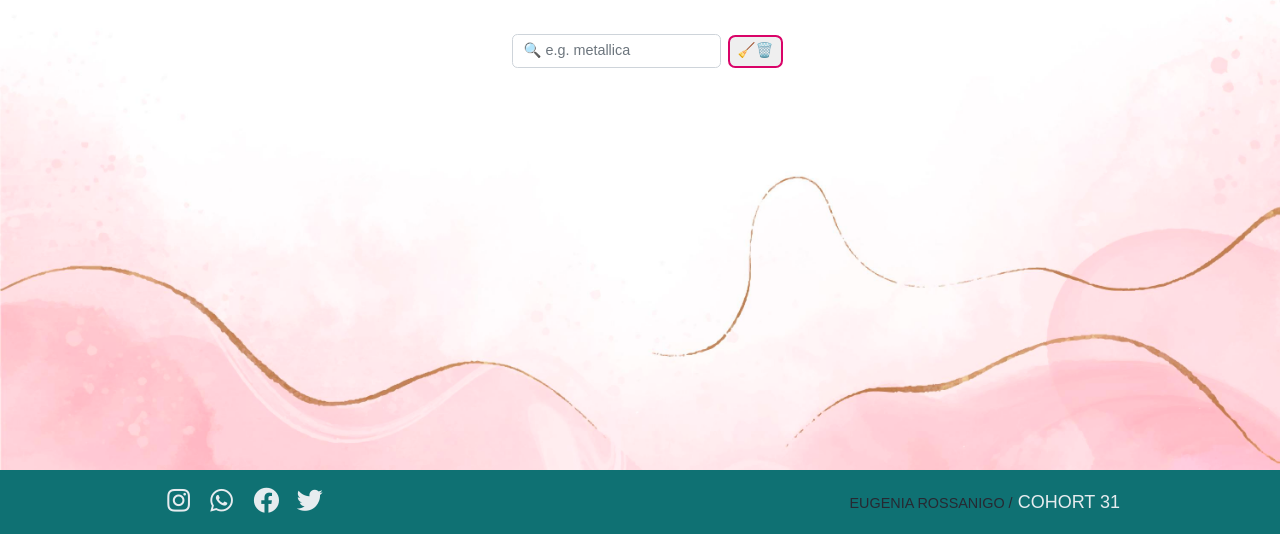
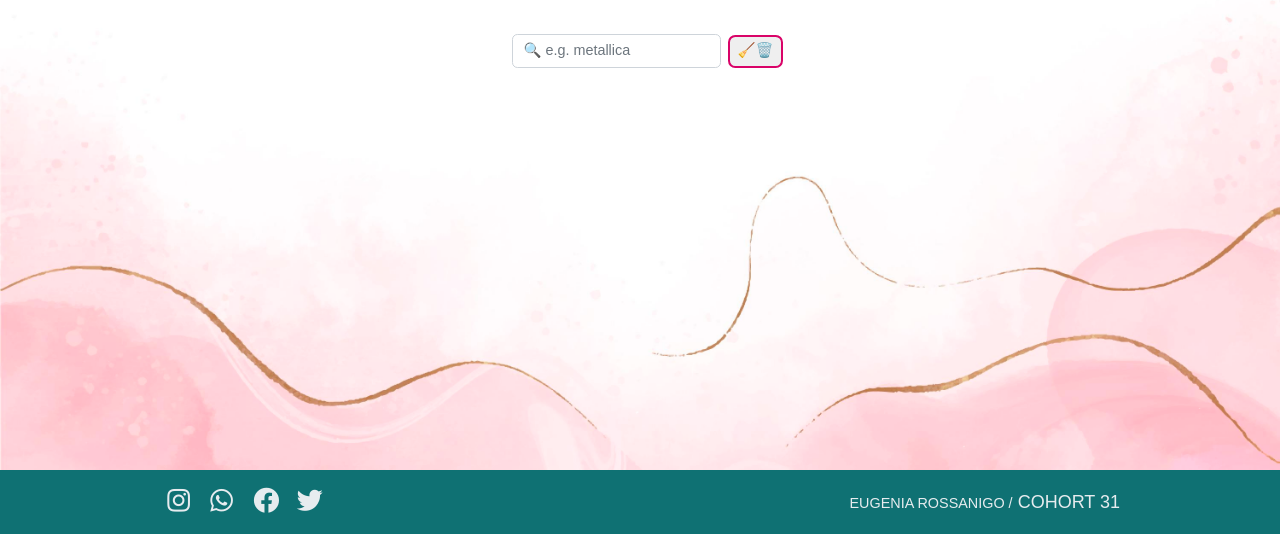
Before and after one commit to eugeniarossanigo/amazing-events, a plain HTML site: page index.html in a window 1280 px wide. Shown: the part 266-800 px from the top of the page. Drawn offline with nearby package versions, Linux system fonts and the light colour scheme; no server answers.

Commit message:
footer span corrected

```diff
--- a/assets/styles/style.css
+++ b/assets/styles/style.css
@@ -57,7 +57,7 @@ footer {
     background-color: #0F7173;
 }
 
-.social-container i, footer p {
+.social-container i, footer p, footer span {
     color: #e7ecef;
 }
 
```
